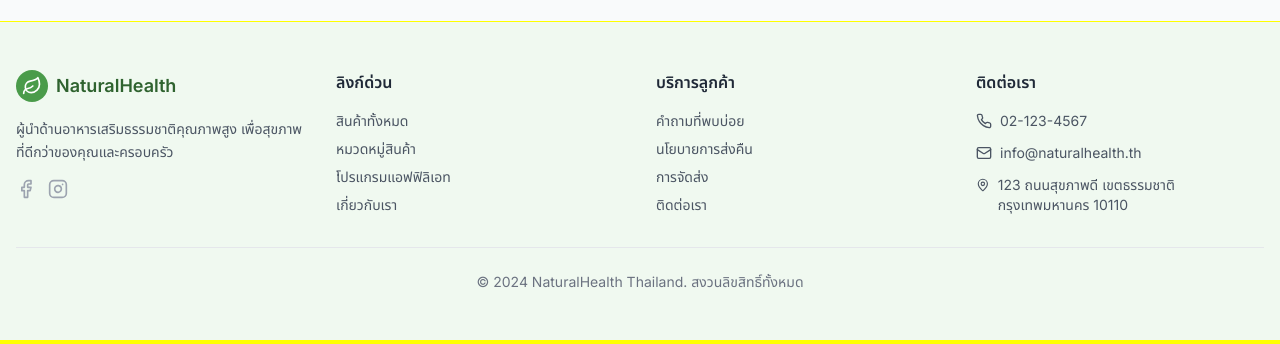
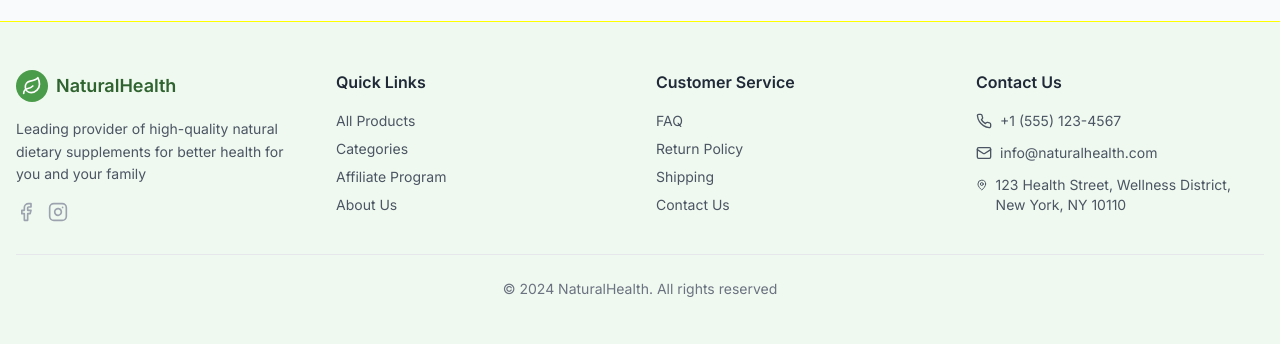
Before and after one commit to herboloid/thai-herbal-haven, a React (Vite) app: page / in a window 1280 px wide. Shown: the part 1673-2017 px from the top of the page. Built offline with nearby package versions, Linux system fonts and the light colour scheme.

Commit message:
Fix: Footer Thai language
Ensure the footer is translated to English.

```diff
--- a/src/components/Footer.tsx
+++ b/src/components/Footer.tsx
@@ -16,7 +16,7 @@ const Footer = () => {
               <span className="font-semibold text-lg text-nature-700">NaturalHealth</span>
             </div>
             <p className="text-sm text-gray-600 leading-relaxed">
-              ผู้นำด้านอาหารเสริมธรรมชาติคุณภาพสูง เพื่อสุขภาพที่ดีกว่าของคุณและครอบครัว
+              Leading provider of high-quality natural dietary supplements for better health for you and your family
             </p>
             <div className="flex space-x-3">
               <a href="#" className="text-gray-400 hover:text-nature-500 transition-colors">
@@ -30,48 +30,48 @@ const Footer = () => {
 
           {/* Quick Links */}
           <div className="space-y-4">
-            <h3 className="font-semibold text-gray-800">ลิงก์ด่วน</h3>
+            <h3 className="font-semibold text-gray-800">Quick Links</h3>
             <ul className="space-y-2 text-sm">
-              <li><Link to="/products" className="text-gray-600 hover:text-nature-600 transition-colors">สินค้าทั้งหมด</Link></li>
-              <li><Link to="/categories" className="text-gray-600 hover:text-nature-600 transition-colors">หมวดหมู่สินค้า</Link></li>
-              <li><Link to="/affiliate" className="text-gray-600 hover:text-nature-600 transition-colors">โปรแกรมแอฟฟิลิเอท</Link></li>
-              <li><Link to="/about" className="text-gray-600 hover:text-nature-600 transition-colors">เกี่ยวกับเรา</Link></li>
+              <li><Link to="/products" className="text-gray-600 hover:text-nature-600 transition-colors">All Products</Link></li>
+              <li><Link to="/categories" className="text-gray-600 hover:text-nature-600 transition-colors">Categories</Link></li>
+              <li><Link to="/affiliate" className="text-gray-600 hover:text-nature-600 transition-colors">Affiliate Program</Link></li>
+              <li><Link to="/about" className="text-gray-600 hover:text-nature-600 transition-colors">About Us</Link></li>
             </ul>
           </div>
 
           {/* Customer Service */}
           <div className="space-y-4">
-            <h3 className="font-semibold text-gray-800">บริการลูกค้า</h3>
+            <h3 className="font-semibold text-gray-800">Customer Service</h3>
             <ul className="space-y-2 text-sm">
-              <li><a href="#" className="text-gray-600 hover:text-nature-600 transition-colors">คำถามที่พบบ่อย</a></li>
-              <li><a href="#" className="text-gray-600 hover:text-nature-600 transition-colors">นโยบายการส่งคืน</a></li>
-              <li><a href="#" className="text-gray-600 hover:text-nature-600 transition-colors">การจัดส่ง</a></li>
-              <li><a href="#" className="text-gray-600 hover:text-nature-600 transition-colors">ติดต่อเรา</a></li>
+              <li><a href="#" className="text-gray-600 hover:text-nature-600 transition-colors">FAQ</a></li>
+              <li><a href="#" className="text-gray-600 hover:text-nature-600 transition-colors">Return Policy</a></li>
+              <li><a href="#" className="text-gray-600 hover:text-nature-600 transition-colors">Shipping</a></li>
+              <li><a href="#" className="text-gray-600 hover:text-nature-600 transition-colors">Contact Us</a></li>
             </ul>
           </div>
 
           {/* Contact Info */}
           <div className="space-y-4">
-            <h3 className="font-semibold text-gray-800">ติดต่อเรา</h3>
+            <h3 className="font-semibold text-gray-800">Contact Us</h3>
             <div className="space-y-3 text-sm">
               <div className="flex items-center space-x-2 text-gray-600">
                 <Phone className="h-4 w-4" />
-                <span>02-123-4567</span>
+                <span>+1 (555) 123-4567</span>
               </div>
               <div className="flex items-center space-x-2 text-gray-600">
                 <Mail className="h-4 w-4" />
-                <span>info@naturalhealth.th</span>
+                <span>info@naturalhealth.com</span>
               </div>
               <div className="flex items-start space-x-2 text-gray-600">
                 <MapPin className="h-4 w-4 mt-0.5" />
-                <span>123 ถนนสุขภาพดี เขตธรรมชาติ กรุงเทพมหานคร 10110</span>
+                <span>123 Health Street, Wellness District, New York, NY 10110</span>
               </div>
             </div>
           </div>
         </div>
 
         <div className="border-t border-gray-200 mt-8 pt-6 text-center text-sm text-gray-500">
-          <p>&copy; 2024 NaturalHealth Thailand. สงวนลิขสิทธิ์ทั้งหมด</p>
+          <p>&copy; 2024 NaturalHealth. All rights reserved</p>
         </div>
       </div>
     </footer>
```
